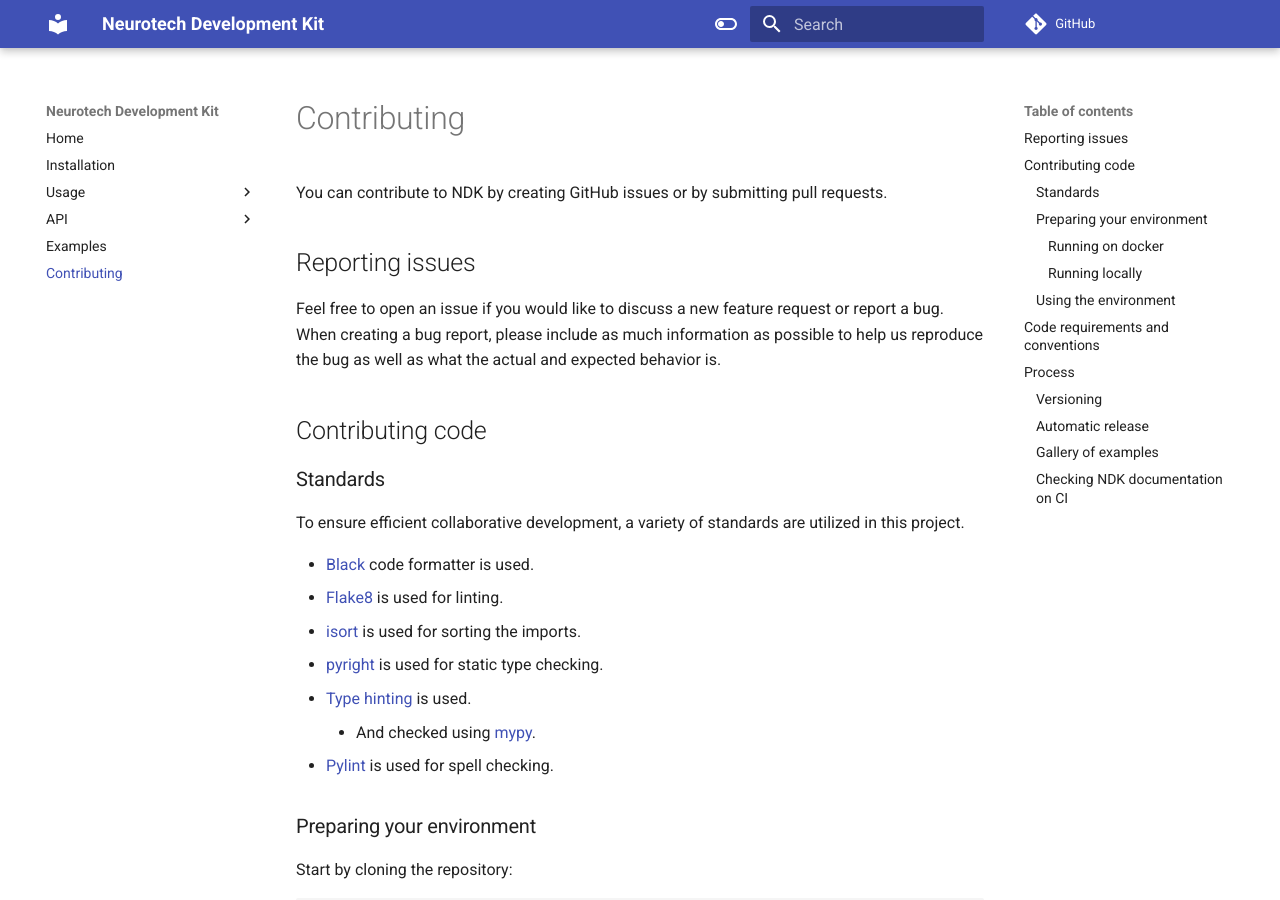
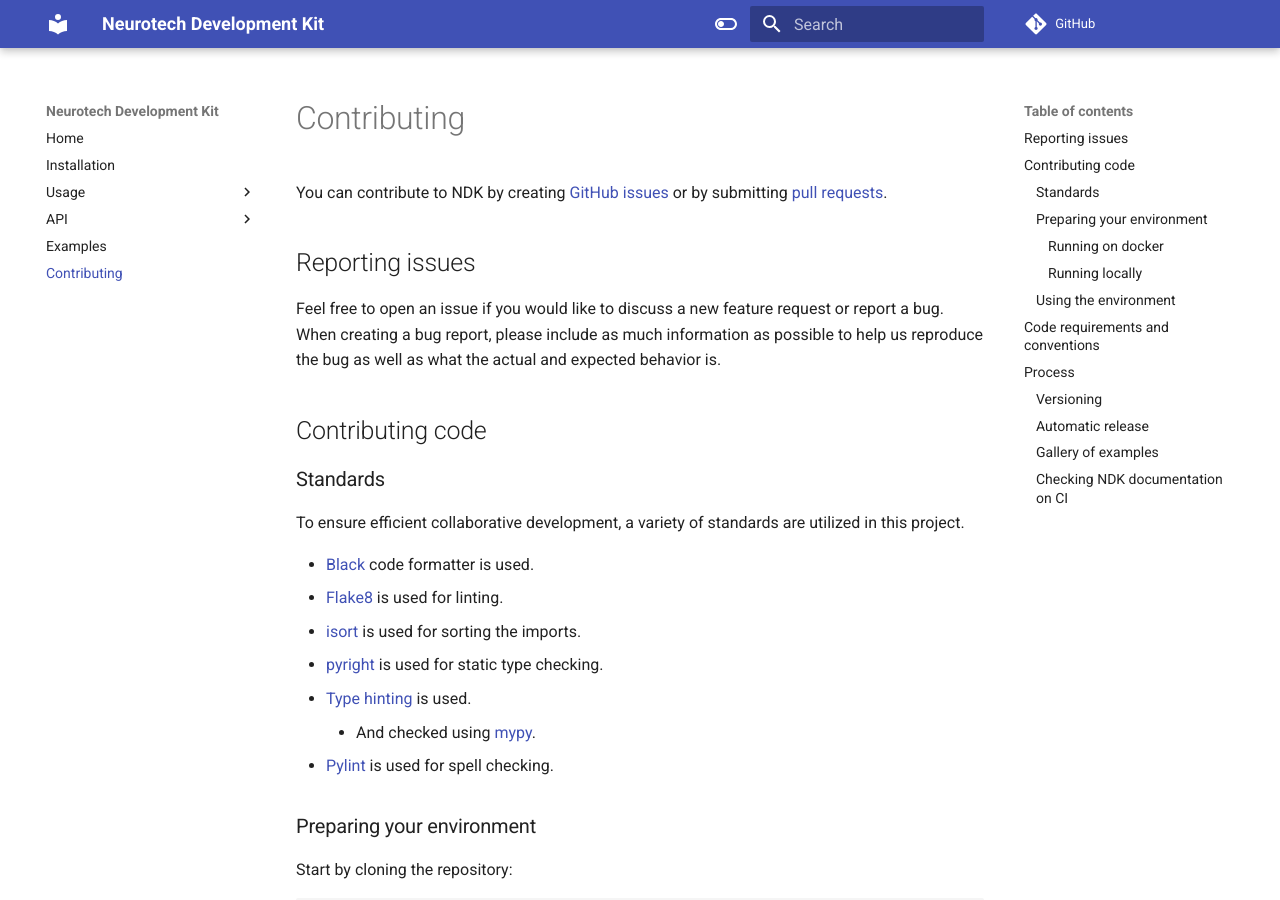
Before and after one commit to agencyenterprise/neurotechdevkit, an MkDocs documentation site: the page built from docs/contributing.md, in a window 1280 px wide and 900 px high. Built offline with MkDocs 1.6.1 and Material for MkDocs 9.7.7, drawn with Linux system fonts in a browser that asks for light colours; comment, search, counter and statistics services are not loaded; part of the change alters nothing that is shown.

```diff
--- a/docs/contributing.md
+++ b/docs/contributing.md
@@ -1,6 +1,6 @@
 # Contributing
 
-You can contribute to NDK by creating GitHub issues or by submitting pull requests.
+You can contribute to NDK by creating [GitHub issues](https://github.com/agencyenterprise/neurotechdevkit/issues) or by submitting [pull requests](https://github.com/agencyenterprise/neurotechdevkit/pulls).
 
 ## Reporting issues
 
```
